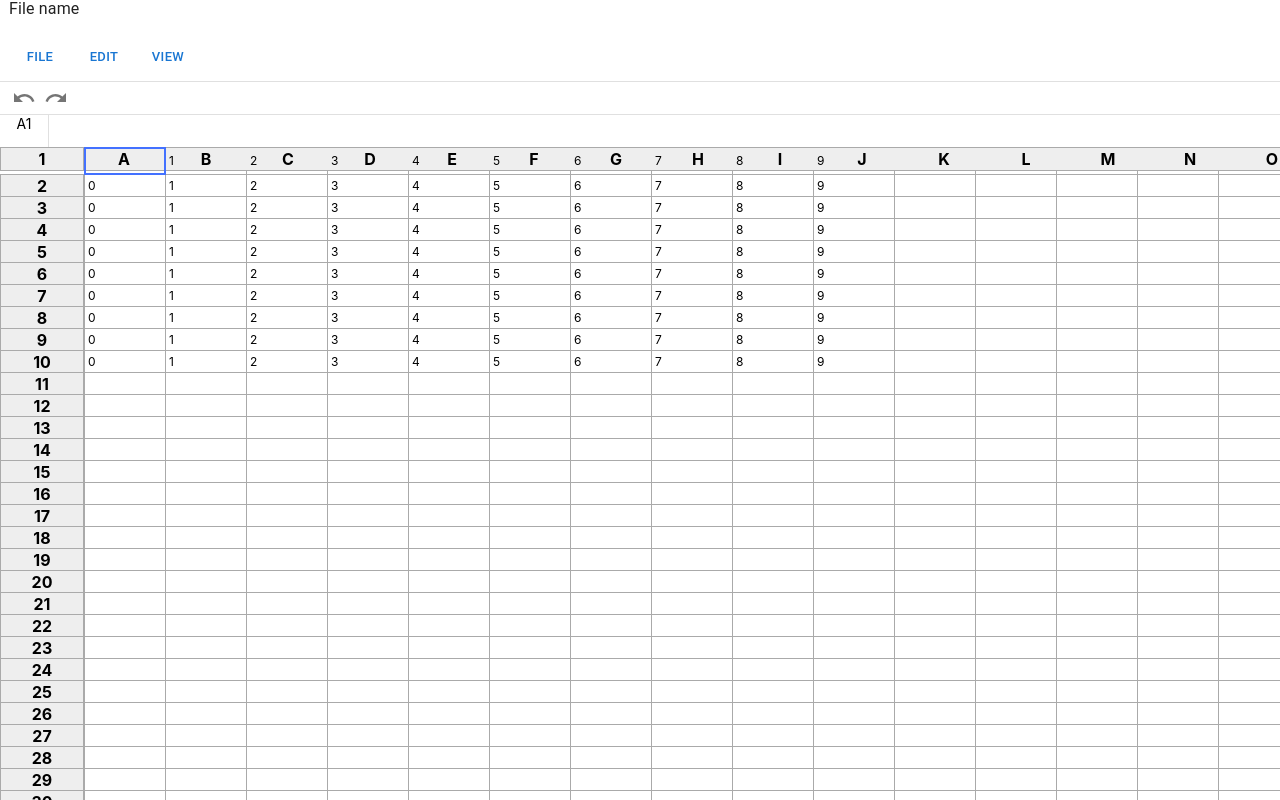
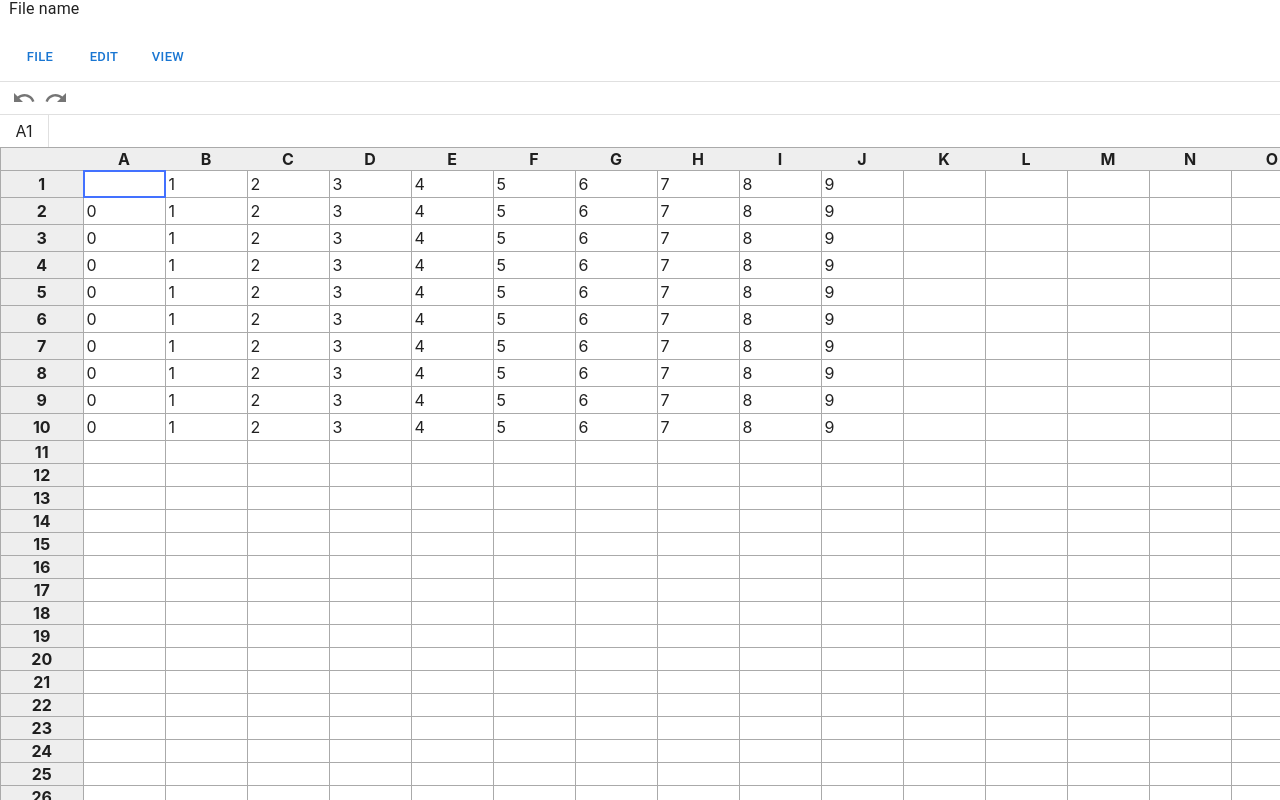
Before and after one commit to Warzecha/spread, a React (Create React App) app in the folder frontend/: page / in a window 1280 px wide. Shown: the top 800 px of the page. Built offline with nearby package versions, Linux system fonts and the light colour scheme.

Commit message:
move state to redux and use better selectors

```diff
--- a/frontend/src/components/SpreadSheet.jsx
+++ b/frontend/src/components/SpreadSheet.jsx
@@ -53,7 +53,8 @@ const SpreadSheet = () => {
 
 const useStyles = makeStyles(theme => ({
     root: {
-        background: theme.palette.background.default
+        background: theme.palette.background.default,
+        color: theme.palette.text.primary
     },
     fixedToolbar: {
         position: 'fixed',
--- a/frontend/src/components/SpreadSheet/Cell.jsx
+++ b/frontend/src/components/SpreadSheet/Cell.jsx
@@ -1,77 +1,94 @@
-import React, {useEffect, useRef} from 'react';
-import PropTypes from 'prop-types';
+import React, {useCallback, useEffect, useMemo, useRef} from 'react';
 import {makeStyles} from '@mui/styles';
-import {onDragStart} from '../../store/spreadsheetReducer';
 import {InputBase} from '@mui/material';
+import {useDispatch, useSelector} from 'react-redux';
+import {cellsEqual, selectCellData} from './utils';
+import {
+    activateCell,
+    activeCellValueModified,
+    addSelectedCell,
+    cellShiftClicked, onDragEnd,
+    onDragStart
+} from '../../store/spreadsheetReducer';
+import EditCellComponent from './EditCellComponent';
 
 const Cell = props => {
     const {
-        row,
-        column,
-        selected,
-        active,
+        rowIndex,
+        columnIndex,
+        columnWidth,
+    } = props;
+
+    const active = useSelector(state => {
+        const {
+            activeCellAddress
+        } = state.spreadsheet;
+
+        return activeCellAddress && activeCellAddress.row === rowIndex && activeCellAddress.col === columnIndex
+    })
+
+    const {
+        selectedCells,
         dragging,
-        mode,
-        data,
-        onSelect,
-        onCellShiftClicked,
-        onActivate,
-        columnWidth,
-        activeCellValue,
-        setActiveCellValue,
-        onDragStart,
-        onDragEnd
-    } = props;
+    } = useSelector(state => state.spreadsheet);
+
+    const cellData = useSelector(selectCellData(rowIndex, columnIndex));
 
     const {
         value = '',
         formula = ''
-    } = data || {};
+    } = cellData || {};
 
-    const inputRef = useRef(null);
+    const dispatch = useDispatch();
+
+    const selected = useMemo(() => {
+        return !!selectedCells.find(cell => cellsEqual(cell, {
+            row: rowIndex, col: columnIndex
+        }))
+    }, [selectedCells, rowIndex, columnIndex])
+
+    const handleActivate = useCallback((row, col) => {
+        dispatch(activateCell({row, col}));
+    }, [dispatch]);
+
+    const handleCellSelected = useCallback((row, col) => {
+        dispatch(addSelectedCell({row, col}));
+    }, [dispatch]);
+
+    const handleCellRangeSelected = useCallback((row, col) => {
+        dispatch(cellShiftClicked({row, col}));
+    }, [dispatch]);
 
     const classes = useStyles({selected, active, columnWidth});
 
     const rootRef = React.useRef(null);
 
+    const handleDragEnd = useCallback(() => {
+        dispatch(onDragEnd());
+    }, [dispatch]);
+
     const handleMouseDown = React.useCallback(event => {
             if (event.shiftKey) {
-                onCellShiftClicked(row, column);
+                handleCellRangeSelected(rowIndex, columnIndex);
             } else if (event.ctrlKey || event.metaKey) {
-                onSelect(row, column);
+                handleCellSelected(rowIndex, columnIndex);
             } else {
-                onActivate(row, column);
-                onDragStart()
+                handleActivate(rowIndex, columnIndex);
+                dispatch(onDragStart());
             }
         },
-        [mode, onSelect, onActivate, row, column]
+        [handleActivate, rowIndex, columnIndex]
     );
 
-    const handleMouseOver = React.useCallback(event => {
+    const handleMouseOver = React.useCallback(() => {
             if (dragging) {
-                // setCellDimensions(point, getOffsetRect(event.currentTarget));
-                // onSelect(row, column);
-                onCellShiftClicked(row, column)
+                handleCellRangeSelected(rowIndex, columnIndex)
             }
         },
-        [onSelect, dragging, row, column]
+        [dragging, rowIndex, columnIndex, handleCellRangeSelected]
     );
 
-    useEffect(() => {
-        if (active) {
-            inputRef.current.focus();
-        }
-    }, [active]);
 
-    // React.useEffect(() => {
-    //     const root = rootRef.current;
-    //     if (selected && root) {
-    //         // setCellDimensions(point, getOffsetRect(root));
-    //     }
-    //     if (root && active && mode === "view") {
-    //         root.focus();
-    //     }
-    // }, [setCellDimensions, selected, active, mode, point]);
 
     return (
         <td
@@ -79,15 +96,11 @@ const Cell = props => {
             className={classes.cell}
             onMouseOver={handleMouseOver}
             onMouseDown={handleMouseDown}
-            onMouseUp={onDragEnd}
+            onMouseUp={handleDragEnd}
             tabIndex={0}
         >
             <div className={classes.innerCell}>
-                {active ? <InputBase value={activeCellValue}
-                                 onChange={e => setActiveCellValue(e.target.value)}
-                                 className={classes.cellInput}
-                                 ref={inputRef}
-                    /> :
+                {active ? <EditCellComponent/> :
                     <span className={classes.cellValue}>{formula || value}</span>}
             </div>
 
@@ -96,15 +109,14 @@ const Cell = props => {
 };
 
 const useStyles = makeStyles({
-    cell: ({selected, active, columnWidth}) => ({
+    cell: ({selected, columnWidth}) => ({
         border: '1px solid #AAA',
-        // border: (selected || active) ? '1px solid #4371ff' : '1px solid #666',
         width: columnWidth,
         minWidth: columnWidth,
         backgroundColor: selected ? 'rgba(67,113,255,0.2)' : 'transparent',
         padding: 0
     }),
-    innerCell: ({selected, active, columnWidth}) => ({
+    innerCell: ({active}) => ({
         border: active ? '2px solid #4371ff' : '2px solid transparent',
         padding: 2,
         margin: -1,
@@ -115,7 +127,7 @@ const useStyles = makeStyles({
         maxWidth: columnWidth,
         display: 'block',
         wordWrap: 'break-word',
-        fontSize: 12,
+        fontSize: 16,
         userSelect: 'none',
         cursor: 'default'
 
@@ -126,7 +138,7 @@ const useStyles = makeStyles({
         borderWidth: 0,
         border: 'none',
         outline: 'none',
-        fontSize: 12,
+        // fontSize: 14,
         height: 15
     }
 });
--- /dev/null
+++ b/frontend/src/components/SpreadSheet/EditCellComponent.jsx
@@ -0,0 +1,49 @@
+import React, {useCallback, useEffect, useRef} from 'react';
+import {InputBase} from '@mui/material';
+import {useDispatch, useSelector} from 'react-redux';
+import {activeCellValueModified} from '../../store/spreadsheetReducer';
+import {makeStyles} from '@mui/styles';
+
+const EditCellComponent = () => {
+    const {
+        activeCellValue,
+    } = useSelector(state => state.spreadsheet);
+
+    const dispatch = useDispatch();
+
+    const setActiveCellValue = useCallback((newValue) => {
+        dispatch(activeCellValueModified(newValue));
+    }, [dispatch]);
+
+    const inputRef = useRef(null);
+
+    const classes = useStyles();
+
+    useEffect(() => {
+        inputRef.current.focus();
+    }, []);
+
+    return (
+        <div>
+            <InputBase value={activeCellValue}
+                       onChange={e => setActiveCellValue(e.target.value)}
+                       className={classes.cellInput}
+                       ref={inputRef}
+            />
+        </div>
+    );
+};
+
+const useStyles = makeStyles({
+    cellInput: {
+        width: '100%',
+        padding: 0,
+        borderWidth: 0,
+        border: 'none',
+        outline: 'none',
+        // fontSize: 14,
+        height: 15
+    }
+});
+
+export default EditCellComponent;
--- a/frontend/src/components/SpreadSheet/Row.jsx
+++ b/frontend/src/components/SpreadSheet/Row.jsx
@@ -1,13 +1,24 @@
 import React from 'react';
-import PropTypes from 'prop-types';
 import {makeStyles} from '@mui/styles';
+import Cell from './Cell';
 
-const Row = ({row, children}) => {
+const Row = ({rowIndex, columnCount}) => {
     const classes = useStyles();
+
     return (
         <tr className={classes.row}>
-            <th className={classes.headCol}>{row + 1}</th>
-            {children}
+            <th className={classes.headCol}>{rowIndex + 1}</th>
+
+            {
+                Array.from({length: columnCount}, (_, i) => i)
+                    .map((_, columnIndex) => <Cell
+                        rowIndex={rowIndex}
+                        columnIndex={columnIndex}
+                        columnWidth={80}
+                        key={`cell-${rowIndex}-${columnIndex}`}
+
+                    />)}
+
         </tr>
     );
 };
@@ -17,12 +28,12 @@ const useStyles = makeStyles({
         height: 22
     },
     headCol: {
-        position: 'absolute',
+        // position: 'absolute',
         width: 80,
         left: 0,
         top: 'auto',
         border: '1px solid #AAA',
-        backgroundColor: '#EEE'
+        backgroundColor: '#EEE',
     }
 });
 
--- a/frontend/src/components/SpreadSheet/SpreadSheetTable.jsx
+++ b/frontend/src/components/SpreadSheet/SpreadSheetTable.jsx
@@ -1,79 +1,18 @@
-import React, {useCallback} from 'react';
+import React from 'react';
 import Row from './Row';
-import Cell from './Cell';
 import {makeStyles} from '@mui/styles';
 import {getColumnLabel} from './utils';
 import {useDispatch, useSelector} from 'react-redux';
-import {
-    activateCell,
-    activeCellValueModified,
-    addSelectedCell, onDragEnd,
-    onDragStart,
-    setSelectedCells
-} from '../../store/spreadsheetReducer';
 
 const DEFAULT_COLUMN_WIDTH = 80;
-
-const cellsEqual = (cell1, cell2) => {
-    if (cell1 === null && cell2 === null) {
-        return true;
-    } else if (!cell1 || !cell2) {
-        return false;
-    } else {
-        return cell1.row === cell2.row && cell1.col === cell2.col;
-    }
-};
 
 const SpreadSheetTable = () => {
     const dispatch = useDispatch();
 
     const {
-        data,
-        activeCellAddress,
-        activeCellValue,
-        selectedCells,
-        dragging,
+        rowCount,
         columnCount,
-        rowCount
     } = useSelector(state => state.spreadsheet);
-
-    const setActiveCellValue = useCallback((newValue) => {
-        dispatch(activeCellValueModified(newValue));
-    }, [dispatch]);
-
-    const handleActivate = useCallback((row, col) => {
-        dispatch(activateCell({row, col}));
-    }, [dispatch]);
-
-    const handleCellSelected = useCallback((row, col) => {
-        dispatch(addSelectedCell({row, col}));
-    }, [dispatch]);
-
-    const handleCellRangeSelected = useCallback((targetRow, targetCol) => {
-        if (activeCellAddress) {
-            let newSelection = [];
-            const fromRow = Math.min(activeCellAddress.row, targetRow);
-            const toRow = Math.max(activeCellAddress.row, targetRow);
-
-            const fromCol = Math.min(activeCellAddress.col, targetCol);
-            const toCol = Math.max(activeCellAddress.col, targetCol);
-
-            for (let i = fromRow; i <= toRow; i++) {
-                for (let j = fromCol; j <= toCol; j++) {
-                    newSelection.push({row: i, col: j});
-                }
-            }
-            dispatch(setSelectedCells(newSelection));
-        }
-    }, [dispatch, activeCellAddress]);
-
-    const handleDragStart = useCallback(() => {
-        dispatch(onDragStart());
-    }, [dispatch]);
-
-    const handleDragEnd = useCallback(() => {
-        dispatch(onDragEnd());
-    }, [dispatch]);
 
     const classes = useStyles();
 
@@ -83,8 +22,7 @@ const SpreadSheetTable = () => {
 
                 <thead>
                 <tr className={classes.headerRow}>
-                    <th/>
-
+                    <th className={classes.columnHeader}/>
                     {Array.from({length: columnCount}, (_, i) => i)
                         .map((_, i) => <th key={`column-${i}`}
                                            className={classes.columnHeader}>{getColumnLabel(i)}</th>)}
@@ -93,28 +31,13 @@ const SpreadSheetTable = () => {
                 </thead>
 
                 <tbody className={classes.tableBody}>
-                {data.map((cells, rowIndex) => <Row row={rowIndex} key={`row-${rowIndex}`}>
-                    {cells.map((cell, columnIndex) => <Cell
-                        row={rowIndex}
-                        column={columnIndex}
-                        selected={!!selectedCells.find(cell => cellsEqual(cell, {
-                            row: rowIndex, col: columnIndex
-                        }))}
-                        active={activeCellAddress && activeCellAddress.row === rowIndex && activeCellAddress.col === columnIndex}
-                        dragging={dragging}
-                        mode={'view'}
-                        data={cell}
-                        onSelect={handleCellSelected}
-                        onCellShiftClicked={handleCellRangeSelected}
-                        onActivate={handleActivate}
-                        columnWidth={DEFAULT_COLUMN_WIDTH}
-                        activeCellValue={activeCellValue}
-                        setActiveCellValue={setActiveCellValue}
-                        key={`cell-${rowIndex}-${columnIndex}`}
-                        onDragStart={handleDragStart}
-                        onDragEnd={handleDragEnd}
-                    />)}
-                </Row>)}
+                {
+                    Array.from({length: rowCount}, (_, i) => i)
+                        .map((cells, rowIndex) => <Row
+                            rowIndex={rowIndex}
+                            key={`row-${rowIndex}`}
+                            columnCount={columnCount}
+                        />)}
                 </tbody>
             </table>
         </div>);
@@ -122,30 +45,23 @@ const SpreadSheetTable = () => {
 
 const useStyles = makeStyles({
     tableContainer: {
-        width: 'calc(100vw - 80px)',
-        marginLeft: 84,
         overflowX: 'scroll',
         overflowY: 'scroll'
     },
     table: {
-        // border: '1px solid #888',
         borderCollapse: 'collapse',
         tableLayout: 'fixed',
     },
     tableBody: {
-        marginLeft: 80,
+        paddingTop: 22
     },
     columnHeader: {
         width: 80,
         minWidth: 80
     },
     headerRow: {
-        position: 'fixed',
-        left: 80,
-        top: 'auto',
         border: '1px solid #AAA',
         backgroundColor: '#EEE',
-        overflowX: 'scroll'
     }
 });
 
--- a/frontend/src/components/SpreadSheet/SpreadSheetToolbar.jsx
+++ b/frontend/src/components/SpreadSheet/SpreadSheetToolbar.jsx
@@ -99,7 +99,9 @@ const SpreadSheetToolbar = (props) => {
                 <InputBase
                     value={activeCellValue}
                     onChange={e => setActiveCellValue(e.target.value)}
-                    className={classes.activeCellInput}
+                    classes={{
+                        root: classes.activeCellInput,
+                    }}
                     autoFocus
                 />
 
@@ -134,12 +136,16 @@ const useStyles = makeStyles({
     },
     activeCellDetailsBar: {
         display: 'flex',
+        alignItems: 'center'
     },
     activeCellAddress: {
-        width: 48, textAlign: 'center', fontSize: 14
+        width: 48,
+        textAlign: 'center',
+        verticalAlign: 'center',
+        fontSize: 16
     },
     activeCellInput: {
-        flex: 1, borderWidth: 0, border: 'none', outline: 'none', fontSize: 14,
+        marginLeft: 10
     },
 });
 
```
Also changed, not shown: frontend/src/components/SpreadSheet/utils.js (+23 -1 lines), frontend/src/store/spreadsheetReducer.js (+26 -1 lines), frontend/test.html (deleted, +0 -28 lines).
